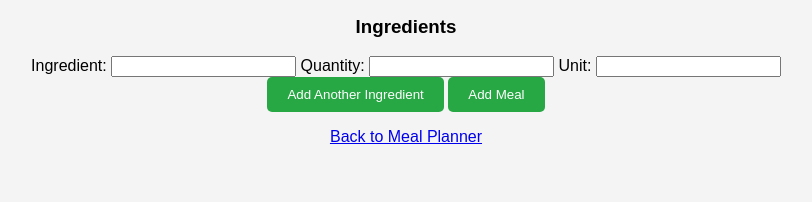
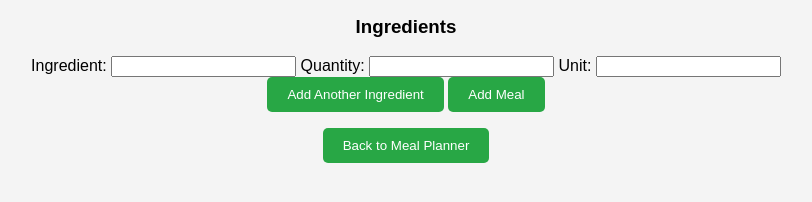
Before and after one commit to lastotori/MonthlyMeals, a plain HTML site: page add-meal.html in a window 1280 px wide. Shown: the part 150-352 px from the top of the page, without its empty margins (234-1046 px from the left). Drawn offline with Linux system fonts and the light colour scheme.

Commit message:
Update add-meal.html

```diff
--- a/add-meal.html
+++ b/add-meal.html
@@ -26,7 +26,8 @@ x<!DOCTYPE html>
         <button type="button" id="add-ingredient-btn">Add Another Ingredient</button>
         <button type="submit">Add Meal</button>
     </form>
-    <a href="https://lastotori.github.io/MonthlyMeals/">Back to Meal Planner</a>
+    <button onclick="window.history.back();">Back to Meal Planner</button>
+
     <script src="add-meal.js"></script>
 </body>
 </html>
```
